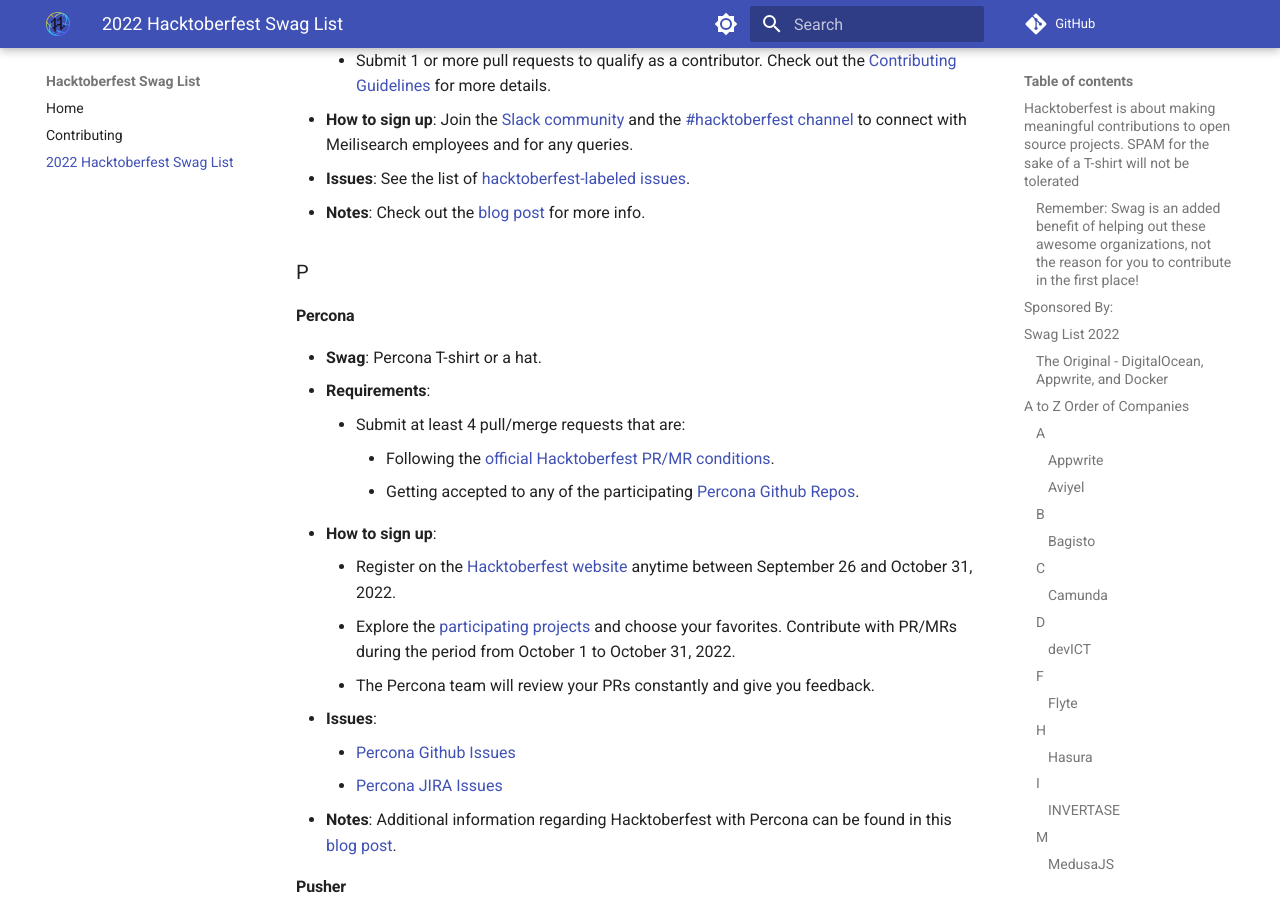
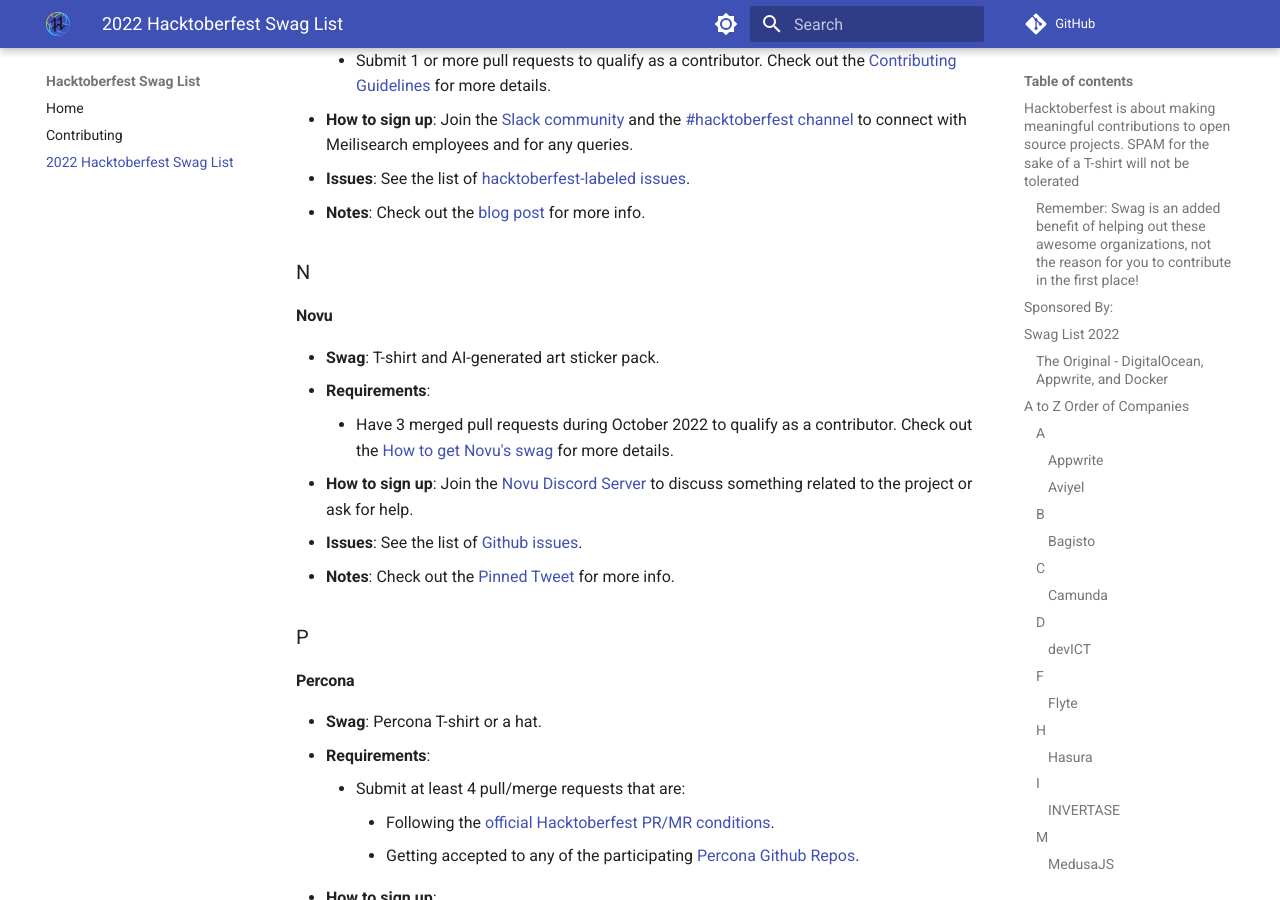
Before and after one commit to crweiner/hacktoberfest-swag-list, an MkDocs documentation site: the page built from docs/list.md, in a window 1280 px wide and 900 px high, scrolled down 5578 px. Built offline with MkDocs 1.6.1 and Material for MkDocs 9.7.7, drawn with Linux system fonts in a browser that asks for light colours; comment, search, counter and statistics services are not loaded.

Commit message:
Added Novu

```diff
--- a/docs/list.md
+++ b/docs/list.md
@@ -159,6 +159,17 @@
 - **Issues**: See the list of [hacktoberfest-labeled issues](https://github.com/search?q=org%3Ameilisearch+label%3Ahacktoberfest&state=open&type=Issues){:target="\_blank"}.
 - **Notes**: Check out the [blog post](https://blog.meilisearch.com/contribute-hacktoberfest-2022/){:target="\_blank"} for more info.
 
+### N
+
+#### **Novu**
+
+- **Swag**: T-shirt and AI-generated art sticker pack.
+- **Requirements**:
+    - Have 3 merged pull requests during October 2022 to qualify as a contributor. Check out the [How to get Novu's swag](https://github.com/novuhq/novu){:target="\_blank"} for more details.
+- **How to sign up**: Join the [Novu Discord Server](https://discord.gg/novu){:target="\_blank"} to discuss something related to the project or ask for help.
+- **Issues**: See the list of [Github issues](https://github.com/novuhq/novu/issues){:target="\_blank"}.
+- **Notes**: Check out the [Pinned Tweet](https://mobile.twitter.com/novuhq/status/1576536573436637186){:target="\_blank"} for more info.
+
 ### P
 
 #### **Percona**
```
